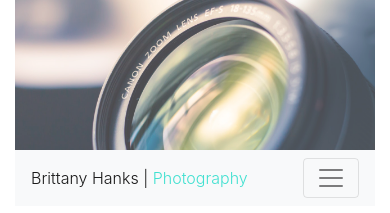
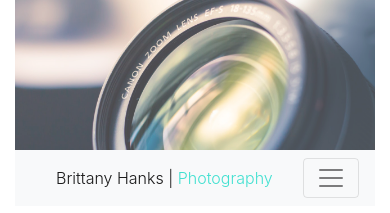
Before and after one commit to THanksDev/BHphoto, a plain HTML site: page index.html in a window 390 px wide. Shown: the top 213 px of the page. Drawn offline with nearby package versions, Linux system fonts and the light colour scheme.

Commit message:
mobile change to navbar

```diff
--- a/styles.css
+++ b/styles.css
@@ -191,15 +191,21 @@ footer {
 
 @media (max-width: 410px) {
 
+	.navbar,
 	.pull-right {
-		position: relative;
+		position: center;
+		text-align: center;
+		width: 100%;
+		margin: auto;
 	}
 
-	.navbar-brand {
+/*	.navbar-brand {
+		text-align: center;
+		width: 100%;
 		margin: 0;
 		padding: 0;
 		text-align: left;
-	}
+	}*/
 
 	.display-1 {
 		font-size: 16px;
```
